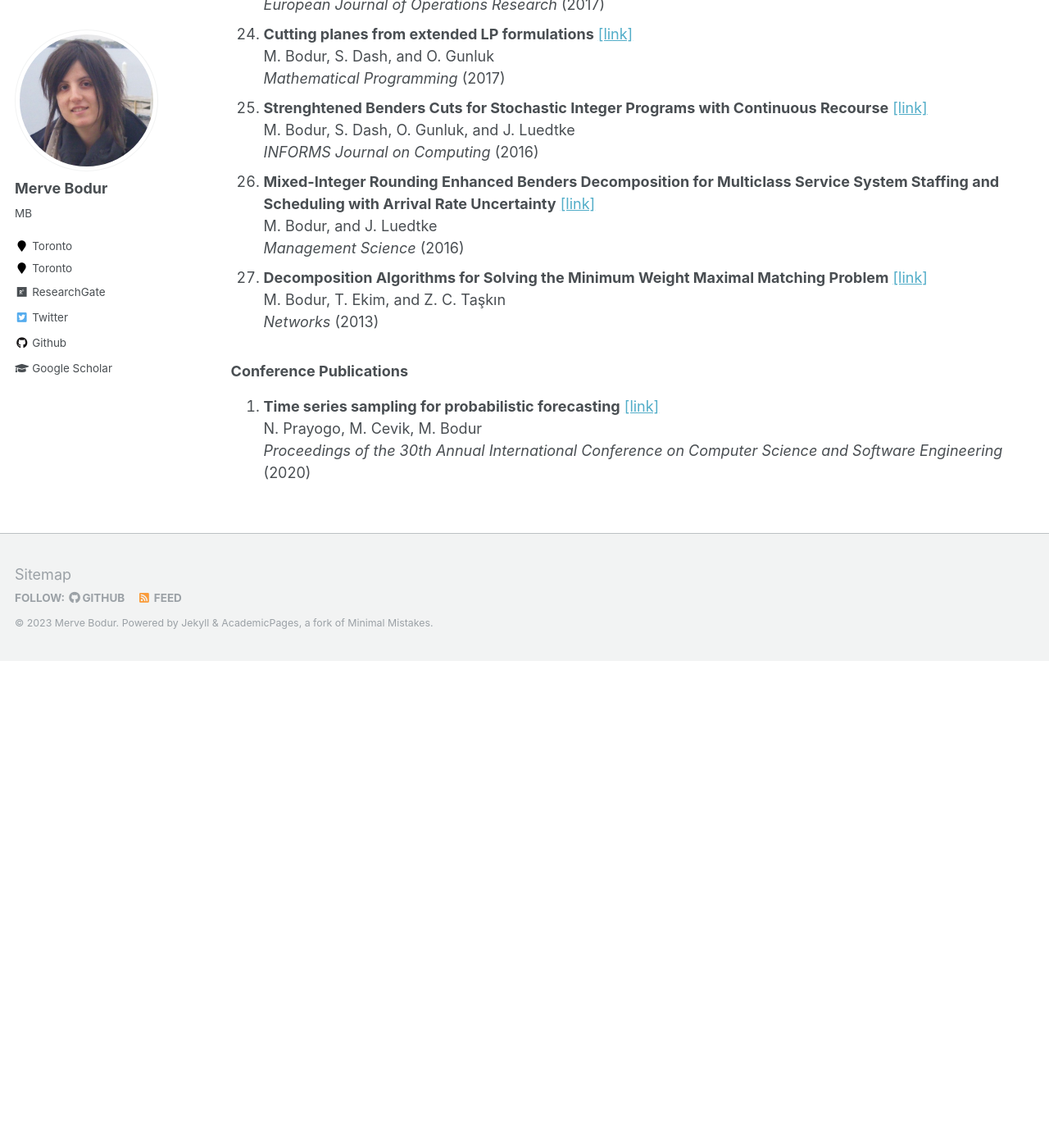
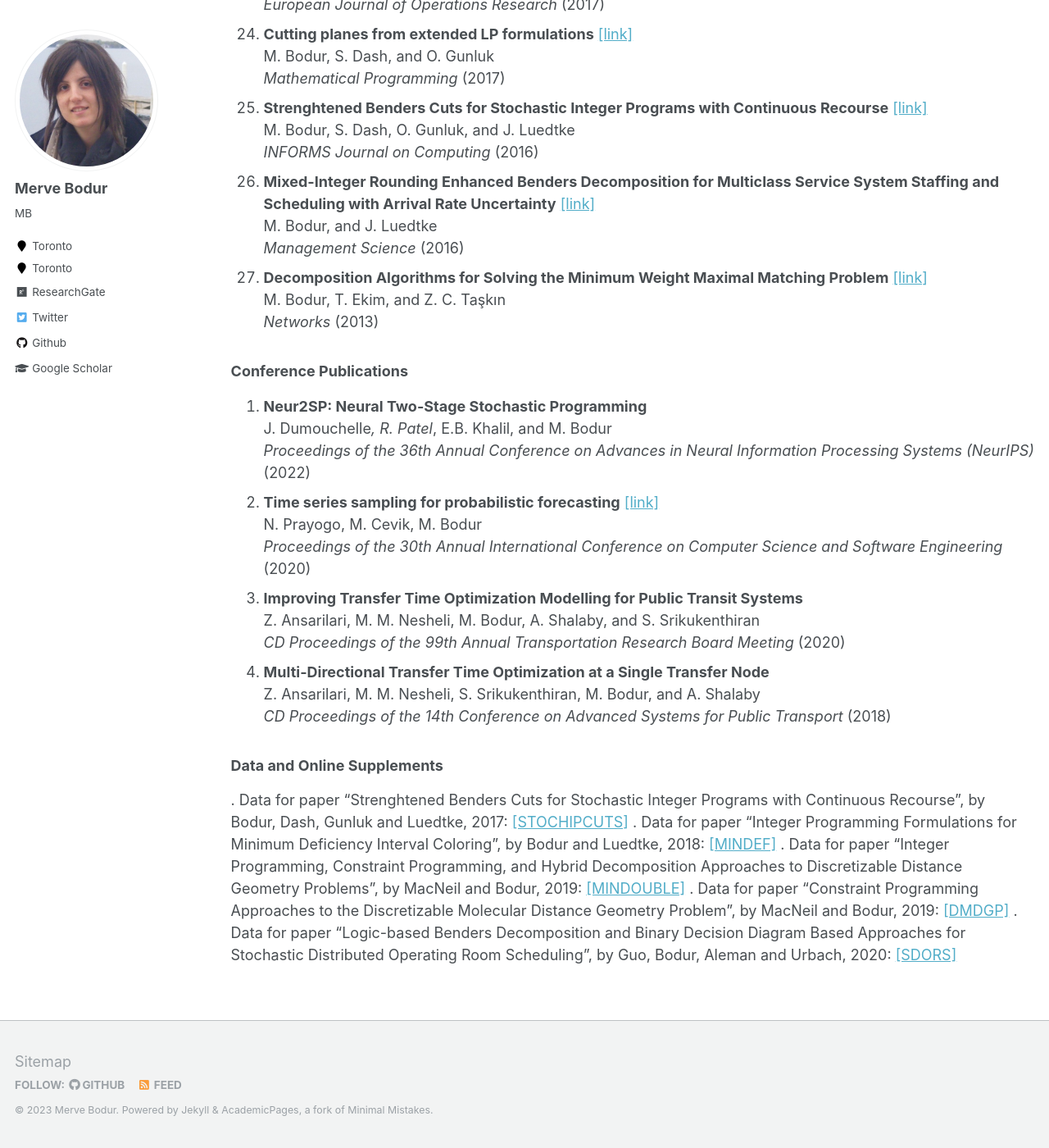
Before and after one commit to mervebodur/mervebodur.github.io, a Jekyll site: the page built from _pages/research.md, in a window 1280 px wide and 1400 px high, scrolled down 3459 px. Shown: the whole window at 82% size. Built offline with Jekyll 4.4.1, drawn with Linux system fonts in a browser that asks for light colours; before the commit the page ends 4265 px from its top, so only the background shows below that; some of the changed text lies outside the part shown.

Commit message:
Update research.md

```diff
--- a/_pages/research.md
+++ b/_pages/research.md
@@ -51,7 +51,7 @@ O. Seker, M. Cevik, M. Bodur, Y. Lee, M. Ruschin\
 M. Daryalal, M. Bodur, and J. Luedtke\
 *Operations Research* (2022)
 1. **Digital Annealer for Quadratic Unconstrained Binary Optimization: A Comparative Performance Analysis** [[link]](https://doi.org/10.1016/j.asoc.2022.109367)\
-O. Şeker, N. Tanoumand*, and M. Bodur\
+O. Şeker, N. Tanoumand, and M. Bodur\
 *Applied Soft Computing* (2022)
 1. **Optimization Helps Scheduling Nursing Staff at the Long-Term Care Homes of the City of Toronto** [[link]](https://pubsonline.informs.org/doi/full/10.1287/inte.2022.1132)\
 M. Anderson, M. Bodur, S. Rathwell, and V. Sarhangian\
@@ -119,6 +119,22 @@ M. Bodur, T. Ekim, and Z. C. Taşkın\
 
 
 ### Conference Publications
+1.  **Neur2SP: Neural Two-Stage Stochastic Programming**\
+J. Dumouchelle*, R. Patel*, E.B. Khalil, and M. Bodur\
+*Proceedings of the 36th Annual Conference on Advances in Neural Information Processing Systems (NeurIPS)* (2022)
 1. **Time series sampling for probabilistic forecasting** [[link]](https://dl.acm.org/doi/abs/10.5555/3432601.3432621)\
 N. Prayogo, M. Cevik, M. Bodur\
 *Proceedings of the 30th Annual International Conference on Computer Science and Software Engineering* (2020)
+1. **Improving Transfer Time Optimization Modelling for Public Transit Systems**\
+Z. Ansarilari, M. M. Nesheli, M. Bodur, A. Shalaby, and S. Srikukenthiran\
+*CD Proceedings of the 99th Annual Transportation Research Board Meeting* (2020)
+1. **Multi-Directional Transfer Time Optimization at a Single Transfer Node**\
+Z. Ansarilari, M. M. Nesheli, S. Srikukenthiran, M. Bodur, and A. Shalaby\
+*CD Proceedings of the 14th Conference on Advanced Systems for Public Transport* (2018)
+
+### Data and Online Supplements
+. Data for paper "Strenghtened Benders Cuts for Stochastic Integer Programs with Continuous Recourse", by Bodur, Dash, Gunluk and Luedtke, 2017: [[STOCHIPCUTS]](https://drive.google.com/file/d/1a9NGWfOfBntu35XMyHa00lKy9UjbVvx5/view?usp=sharing)
+. Data for paper "Integer Programming Formulations for Minimum Deficiency Interval Coloring", by Bodur and Luedtke, 2018: [[MINDEF]](https://drive.google.com/file/d/1SAKKlcJ2Q-YOFBioQex_O2fl1yCFPuSi/view?usp=sharing)
+. Data for paper "Integer Programming, Constraint Programming, and Hybrid Decomposition Approaches to Discretizable Distance Geometry Problems", by MacNeil and Bodur, 2019: [[MINDOUBLE]](https://drive.google.com/file/d/1sWqqJ8y7bRsfYBCTr0Lz6r82VDQEOS7m/view?usp=sharing)
+. Data for paper "Constraint Programming Approaches to the Discretizable Molecular Distance Geometry Problem", by MacNeil and Bodur, 2019: [[DMDGP]](https://drive.google.com/file/d/14mEpibWLxsygpkKqPRyj_uYNzRb3NHmk/view?usp=sharing)
+. Data for paper "Logic-based Benders Decomposition and Binary Decision Diagram Based Approaches for Stochastic Distributed Operating Room Scheduling", by Guo, Bodur, Aleman and Urbach, 2020: [[SDORS]](https://drive.google.com/file/d/1FHQ4dmK-fmDwzv6-mwUpLEEtgUHkf1wq/view?usp=sharing)
```
